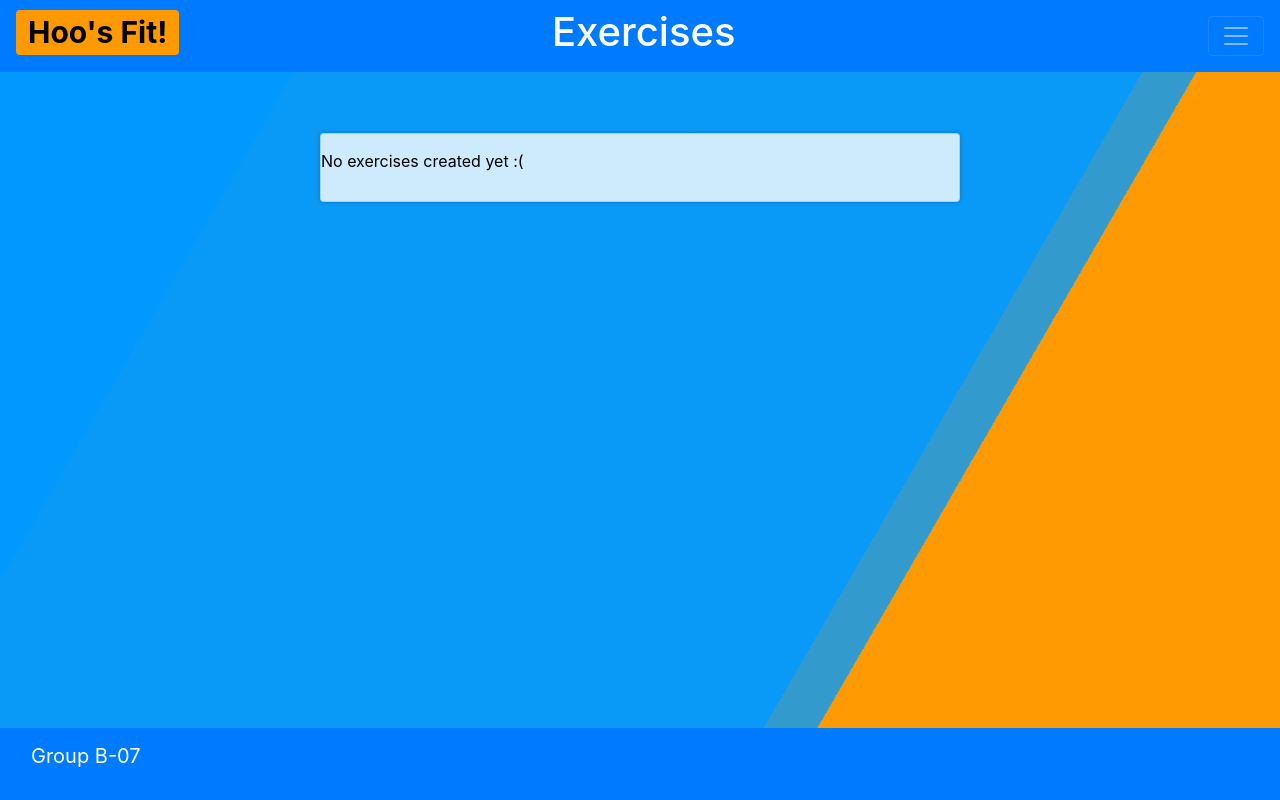
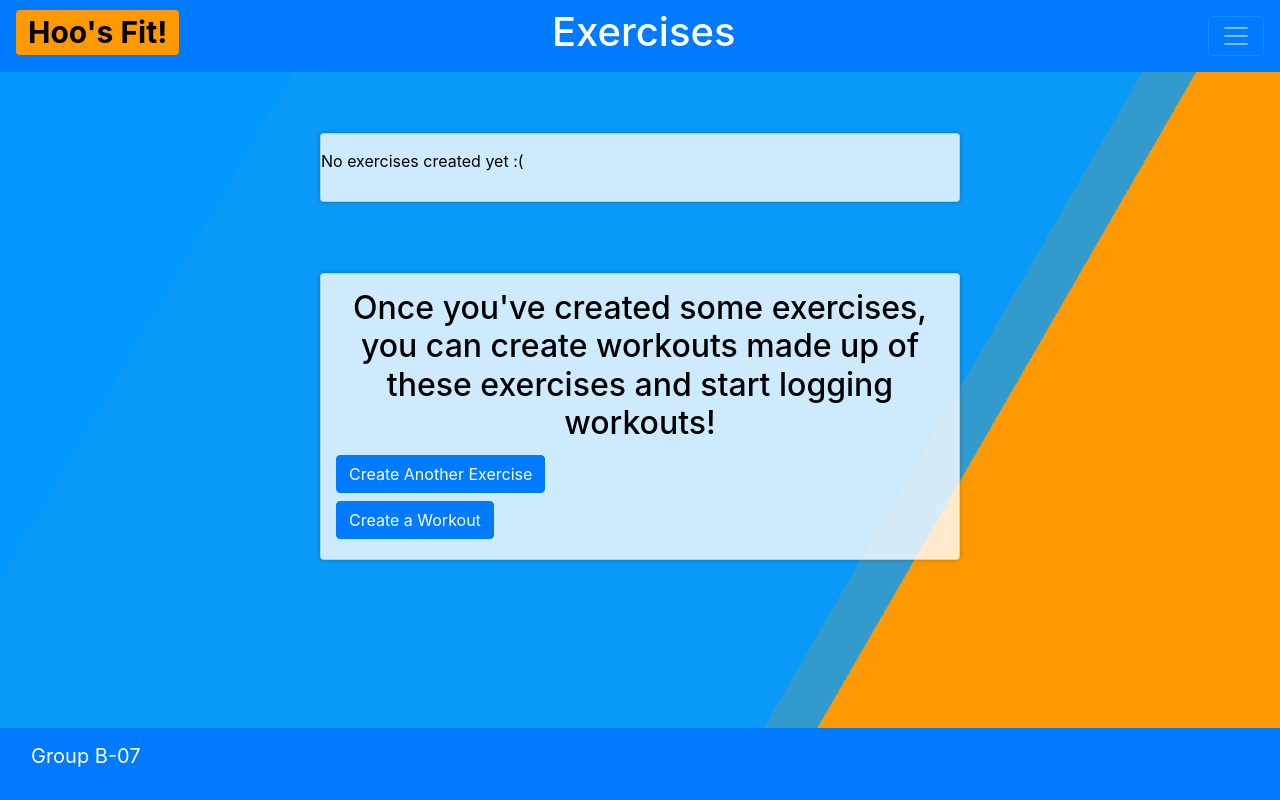
Before and after one commit to Jacksonwolf15/HoosFit, a Django app: page /profiles/1/exercise/view/ in a window 1280 px wide. Run offline with Django 3.2, Linux system fonts and the light colour scheme; the visitor is signed in with stand-in values (Sample User, id 1); data that the repository does not hold is empty; some libraries are stand-ins or nearby versions.

Commit message:
made some aspects more clear based on UI doc

```diff
--- a/hoosfit/templates/hoosfit/index.html
+++ b/hoosfit/templates/hoosfit/index.html
@@ -37,9 +37,9 @@
     <div class="bg bg3"></div>
     <div class="container center" style="margin-top: 5px; margin-bottom: 5px">
           <div class="card mb-3" style="max-width: 20rem; margin: auto; background-color:rgba(255,255,255,.8); border-radius: .25em; box-shadow:0 0 .25em rgba(0,0,0,.25); color: black; margin-top: 20%">
-          <div class="card-title" style='margin-top: 10px'>
-            <h2 align="center"><a style="color: black" href="{% provider_login_url 'google' process='login' method='oauth2' %}">Login with Google</a></h2>
-          </div>
+            <div class="card-title" style='margin-top: 10px'>
+              <h2 align="center" class='btn btn-primary'><a href="{% provider_login_url 'google' process='login' method='oauth2' %}">Login with Google</a></h2>
+            </div>
           </div>
     </div>
 </body>
--- a/hoosfit/templates/hoosfit/view_exercise.html
+++ b/hoosfit/templates/hoosfit/view_exercise.html
@@ -71,6 +71,20 @@
             </div>
           </div>
         </div>
+        <div class='row'>
+          <div class="col-md-12">
+            <div class="card mb-3" style="max-width: 40rem; margin: auto; background-color:rgba(255,255,255,.8); border-radius: .25em; box-shadow:0 0 .25em rgba(0,0,0,.25); color: black; margin-top: 5%">
+              <div class="card-title" style="margin-top: 15px;">
+                <h2 align='center' class='card-title'>Once you've created some exercises, you can create workouts made up of these exercises and start logging workouts!</h2>
+                <div class='col-sm-6'>
+                  <h3><a class='btn btn-primary' href="{% url 'exercisecreate' user_id=user.username %}">Create Another Exercise</a></h3>
+                </div>
+                <div class='col-sm-6'>
+                  <h3><a class='btn btn-primary' href="{% url 'workoutcreate' user_id=user.username %}">Create a Workout</a></h3>
+                </div>
+            </div>
+          </div>
+        </div>
       </div>
   </body>
 <nav class="navbar fixed-bottom navbar-dark bg-primary" style="margin-top: 100px;">
```
